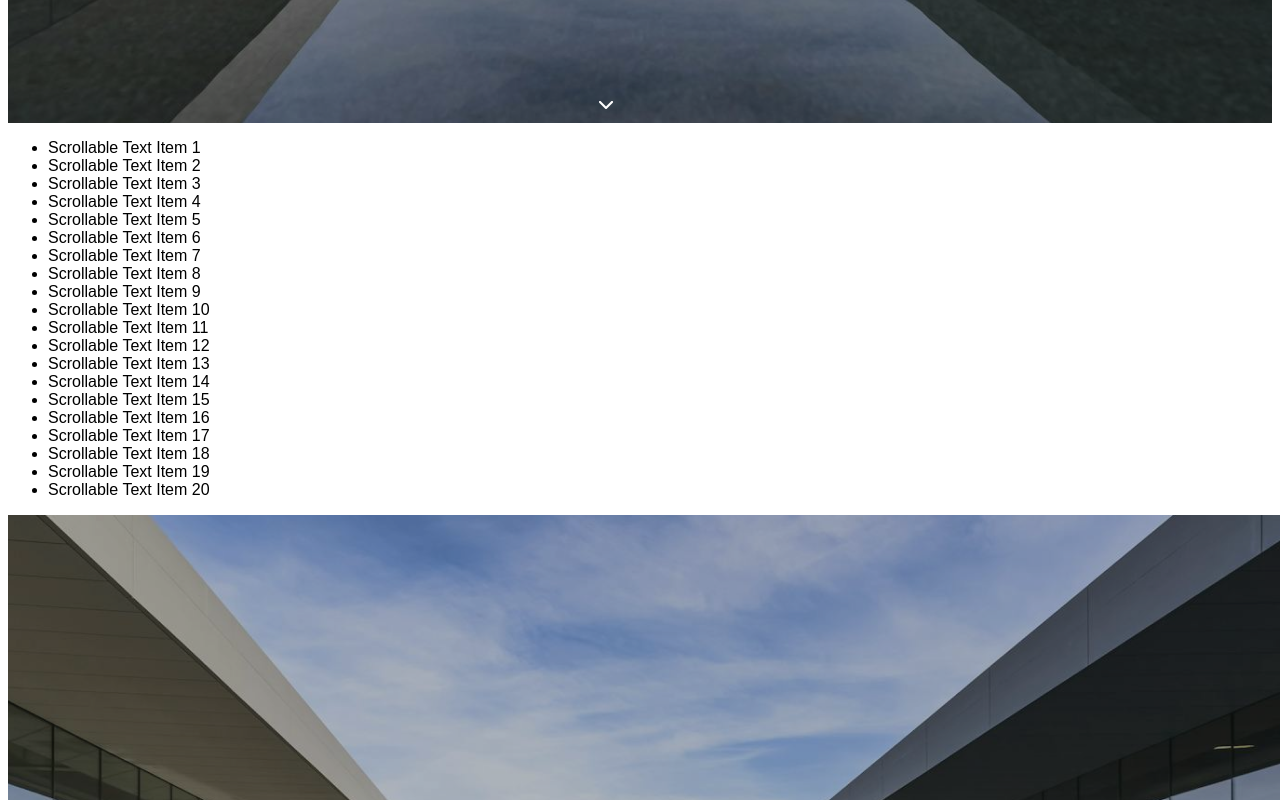
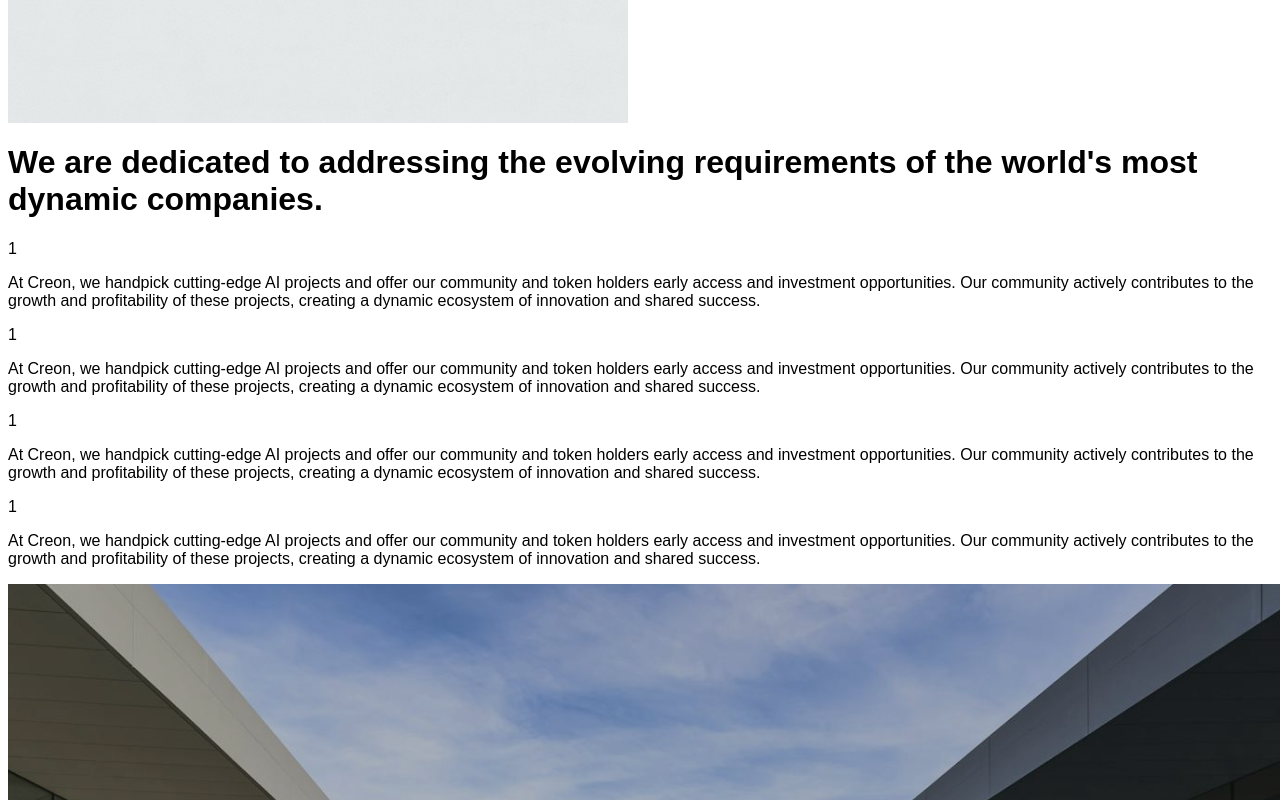
Before and after one commit to davidwale/mayrian, a React (Create React App) app: page / in a window 1280 px wide. Shown: the part 1860-2660 px from the top of the page. Built offline with nearby package versions, Linux system fonts and the light colour scheme; a web font is replaced by a local one.

Commit message:
implemented hover img feature

```diff
--- a/src/App.css
+++ b/src/App.css
@@ -1,5 +1,9 @@
 .App {
   font-family: 'GT Walsheim Trial', sans-serif;
+}
+
+.scrollbar-hide::-webkit-scrollbar {
+  display: none;
 }
 
 .scrollbar-hide {
@@ -23,3 +27,13 @@
 .vertical-line {
   border-left: 1px solid #ccc;
 }
+
+.top-bg::before {
+  content: '';
+  position: absolute;
+  bottom: -130px;
+  left: 0;
+  width: 100%;
+  height: 70px;
+  background-color: rgb(41, 41, 41);
+}
--- a/src/pages/Home/components/Testimonial.jsx
+++ b/src/pages/Home/components/Testimonial.jsx
@@ -1,5 +1,6 @@
 import React, { useState, useEffect, useRef } from 'react';
 import { motion, AnimatePresence } from 'framer-motion';
+import { IoArrowForwardCircleOutline } from "react-icons/io5";
 
 const images = [
   { id: 1, src: '/images/Header-bg.png', text: 'Private Property' },
@@ -11,13 +12,14 @@
 const Testimonial = () => {
   const [currentIndex, setCurrentIndex] = useState(0);
   const [isHovered, setIsHovered] = useState(false);
+  const [iconPosition, setIconPosition] = useState({ x: 0, y: 0 });
   const rightTextRef = useRef(null);
   const leftImageRef = useRef(null);
 
   useEffect(() => {
     const interval = setInterval(() => {
       setCurrentIndex((prevIndex) => (prevIndex + 1) % images.length);
-    }, 10000); // Change image every 10 seconds
+    }, 10000);
     return () => clearInterval(interval);
   }, []);
 
@@ -30,10 +32,8 @@
       const maxRightScrollTop = rightSection.scrollHeight - rightSection.clientHeight;
 
       if (rightScrollTop >= maxRightScrollTop) {
-        // When right section has fully scrolled, make the left section scroll with the page
         leftSection.style.position = 'relative';
       } else {
-        // While right section is scrolling, keep the left section fixed
         leftSection.style.position = 'sticky';
         leftSection.style.top = '0';
       }
@@ -43,6 +43,16 @@
     return () => window.removeEventListener('scroll', handleScroll);
   }, []);
 
+  const handleImageHover = (e) => {
+    setIsHovered(true);
+    setIconPosition({ x: e.clientX, y: e.clientY });
+  };
+
+
+  const handleImageLeave = () => {
+    setIsHovered(false);
+  };
+
   const currentImage = images[currentIndex];
   const progressBarWidth = ((currentIndex + 1) / images.length) * 100;
 
@@ -51,27 +61,94 @@
   };
 
   return (
-    <div className="flex px-10 py-4" style={{ height: '200vh' }}>
+    <div className="flex px-10 py-4 top-bg" style={{ height: '200vh' }}>
       <div ref={leftImageRef} className="w-1/2 h-screen sticky top-0" style={{ height: '100vh' }}>
         <div style={{ width: '100%', height: '100%', overflow: 'hidden' }}>
-          <img
-            src={currentImage.src}
-            alt={currentImage.text}
+          <motion.img
+            src="/images/Rectangle-img.png"
+            alt=""
             className="w-full h-full object-cover"
+            initial={{ opacity: 0, scale: 1.1 }}
+            animate={{ opacity: 1, scale: 1 }}
+            exit={{ opacity: 0 }}
+            transition={{ duration: 1 }}
           />
         </div>
       </div>
-      <div ref={rightTextRef} className="w-1/2 h-screen overflow-y-auto">
-        <div className="relative z-10 p-8 space-y-8 text-black">
-          <ul>
-            {Array.from({ length: 20 }, (_, i) => (
-              <li key={i} className="mb-4">
-                Scrollable Text Item {i + 1}
-              </li>
-            ))}
-          </ul>
+      <div ref={rightTextRef} className="w-1/2 overflow-y-auto scrollbar-hide">
+        <div className="relative z-10 p-8 space-y-8 text-white">
+          <h1 className='text-3xl'>
+            We are dedicated to addressing
+            the evolving requirements of the
+            world's most dynamic companies.
+          </h1>
+          <div className='flex flex-row py-5 border-t border-white hover:cursor-pointer'>
+            <div>
+              <p>1</p>
+            </div>
+            <div className='w-full'>
+              <p className='text-xs pl-7 satoshi-regular'>
+                At Creon, we handpick cutting-edge AI projects and
+                offer our community and token holders early access
+                and investment opportunities. Our community
+                actively contributes to the growth and profitability of
+                these projects, creating a dynamic ecosystem of
+                innovation and shared success.
+              </p>
+            </div>
+          </div>
+           <div className='flex flex-row py-5 border-t border-white hover:cursor-pointer'>
+            <div>
+              <p>1</p>
+            </div>
+            <div className='w-full'>
+              <p className='text-xs pl-7 satoshi-regular'>
+                At Creon, we handpick cutting-edge AI projects and
+                offer our community and token holders early access
+                and investment opportunities. Our community
+                actively contributes to the growth and profitability of
+                these projects, creating a dynamic ecosystem of
+                innovation and shared success.
+              </p>
+            </div>
+          </div>
+           <div className='flex flex-row py-5 border-t border-white hover:cursor-pointer'>
+            <div>
+              <p>1</p>
+            </div>
+            <div className='w-full'>
+              <p className='text-xs pl-7 satoshi-regular'>
+                At Creon, we handpick cutting-edge AI projects and
+                offer our community and token holders early access
+                and investment opportunities. Our community
+                actively contributes to the growth and profitability of
+                these projects, creating a dynamic ecosystem of
+                innovation and shared success.
+              </p>
+            </div>
+          </div>
+           <div className='flex flex-row py-5 border-t border-white hover:cursor-pointer'>
+            <div>
+              <p>1</p>
+            </div>
+            <div className='w-full'>
+              <p className='text-xs pl-7 satoshi-regular'>
+                At Creon, we handpick cutting-edge AI projects and
+                offer our community and token holders early access
+                and investment opportunities. Our community
+                actively contributes to the growth and profitability of
+                these projects, creating a dynamic ecosystem of
+                innovation and shared success.
+              </p>
+            </div>
+          </div>
         </div>
-        <div className="relative w-full h-screen overflow-hidden">
+        <div
+          className="relative w-full h-screen overflow-hidden hover:cursor-pointer"
+          onMouseMove={handleImageHover}
+          onMouseLeave={handleImageLeave}
+          onClick={handleNextImage}
+        >
           <AnimatePresence>
             <motion.img
               key={currentImage.src}
@@ -84,35 +161,28 @@
               transition={{ duration: 1 }}
             />
           </AnimatePresence>
-          <div className="absolute inset-0 bg-black bg-opacity-50 flex flex-col justify-center items-center">
-            <motion.div
-              key={currentIndex}
-              initial={{ opacity: 0, y: 50 }}
-              animate={{ opacity: 1, y: 0 }}
-              exit={{ opacity: 0, y: 50 }}
-              transition={{ duration: 0.5 }}
-              className="text-white text-center"
-            >
-              <h1 className="text-4xl font-bold">{currentImage.text}</h1>
-            </motion.div>
-            <div className="absolute bottom-0 left-0 w-full h-2 bg-gray-800">
-              <motion.div
-                className="h-full bg-yellow-500"
-                style={{ width: `${progressBarWidth}%` }}
-                transition={{ duration: 10, ease: 'linear' }}
-              />
+          <div className="absolute bottom-0 inset-0 bg-black px-6 bg-opacity-50 flex flex-col">
+            <div className='absolute bottom-10 w-11/12'>
+              <div className="flex">
+                <p className="text-xl text-white mr-4">{currentImage.id}</p>
+                <div className="w-full h-0.5 flex items-center mt-3 bg-gray-800">
+                  <motion.div
+                    className="h-1 bg-white"
+                    style={{ width: `${progressBarWidth}%` }}
+                    transition={{ duration: 5, ease: 'linear' }}
+                  />
+                </div>
+                <h1 className="text-3xl text-white ml-4">{currentImage.id}</h1>
+              </div>
+              <p className="text-white">{currentImage.text}</p>
             </div>
             {isHovered && (
-              <motion.button
-                onClick={handleNextImage}
-                className="absolute bg-white p-2 rounded-full"
-                style={{ top: '50%', left: '50%', transform: 'translate(-50%, -50%)' }}
-                initial={{ opacity: 0 }}
-                animate={{ opacity: 1 }}
-                exit={{ opacity: 0 }}
+              <div
+                className="absolute z-50"
+                style={{ left: iconPosition.x - 640, top: iconPosition.y - 50 }}
               >
-                Next
-              </motion.button>
+                <IoArrowForwardCircleOutline size={50} color="grey" />
+              </div>
             )}
           </div>
         </div>
```
Also changed, not shown: public/images/Rectangle-img.png (added).
